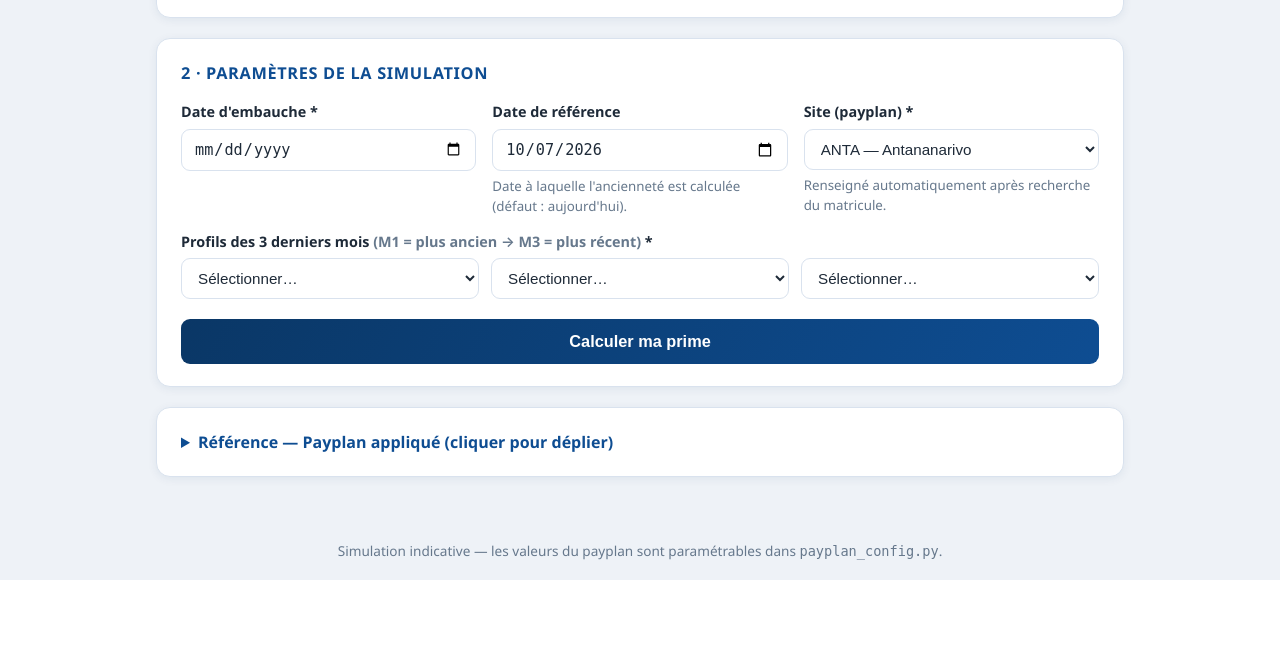
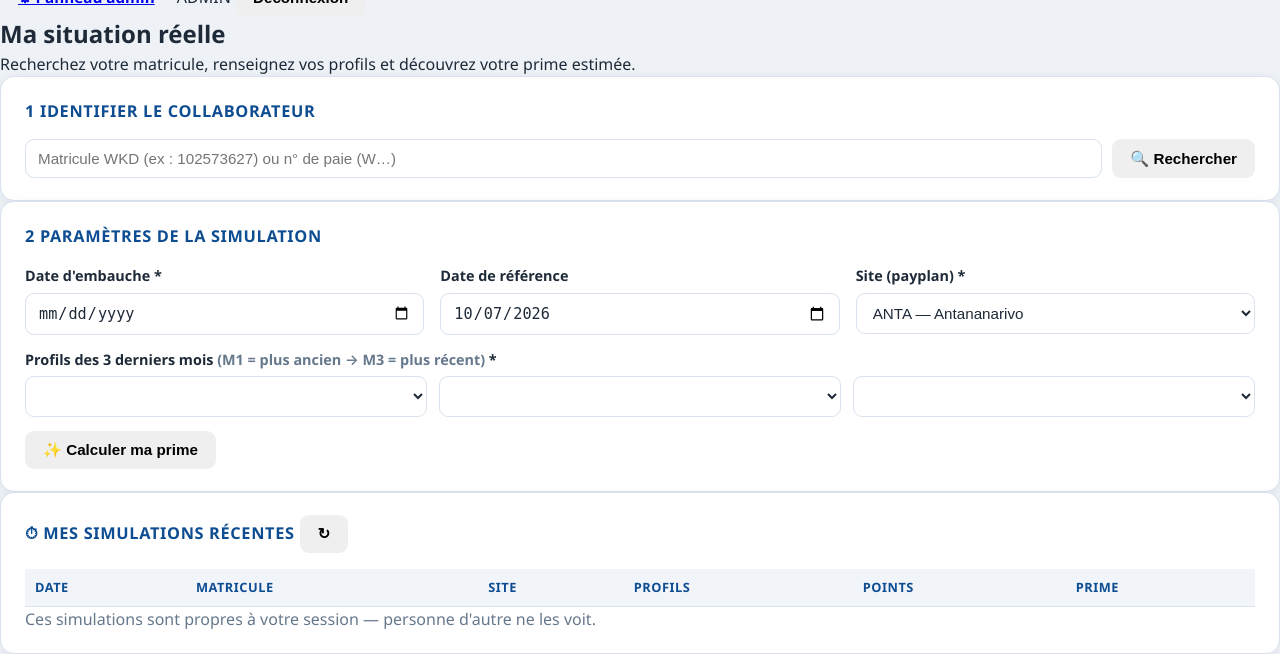
Before and after one commit to Sergio-stack10/Simulateur-Prime, a Flask app: page / in a window 1280 px wide. Shown: the part 327-981 px from the top of the page. Before the commit the page ends 907 px from the top, so only its background shows below. Run offline with Flask 3, Linux system fonts and the light colour scheme; the visitor is signed in with stand-in values (Sample User, id 1); data that the repository does not hold is empty.

Commit message:
Update index.html

```diff
--- a/templates/index.html
+++ b/templates/index.html
@@ -1,62 +1,56 @@
 <!DOCTYPE html>
 <html lang="fr">
 <head>
-  <meta charset="UTF-8" />
-  <meta name="viewport" content="width=device-width, initial-scale=1" />
-  <title>Calculateur Prime de Régularité — Espace Collaborateur</title>
-  <link rel="stylesheet" href="{{ url_for('static', filename='css/style.css') }}" />
+  <meta charset="UTF-8"/>
+  <meta name="viewport" content="width=device-width, initial-scale=1"/>
+  <title>SimuPrime — Simulateur de prime</title>
+  <link rel="icon" type="image/svg+xml" href="{{ url_for('static', filename='img/logo.svg') }}"/>
+  <link rel="stylesheet" href="{{ url_for('static', filename='css/style.css') }}"/>
 </head>
-<body>
-  <header class="app-header">
-    <h1>Calculateur Prime de Régularité</h1>
-    <p>ESPACE COLLABORATEUR — Ma situation réelle · recherche par matricule (Person Id)</p>
-  </header>
+<body class="app-page">
 
-  <main class="container">
+<nav class="topbar">
+  <div class="brand">
+    <img src="{{ url_for('static', filename='img/logo.svg') }}" alt="logo"/>
+    <span>SimuPrime</span>
+  </div>
+  <div class="topbar-actions">
+    {% if role == 'admin' %}<a class="btn btn-ghost btn-sm" href="/admin">⚙ Panneau admin</a>{% endif %}
+    <span class="badge-role">{{ 'ADMIN' if role == 'admin' else 'UTILISATEUR' }}</span>
+    <button id="btn-logout" class="btn btn-ghost btn-sm">Déconnexion</button>
+  </div>
+</nav>
 
-    <!-- ===== 1. Identification ===== -->
-    <section class="card">
-      <h2>1 · Identifier le collaborateur</h2>
+<main class="app-main">
+  <section class="hero reveal" style="--d:0s">
+    <h1>Ma situation réelle</h1>
+    <p>Recherchez votre matricule, renseignez vos profils et découvrez votre prime estimée.</p>
+  </section>
+
+  <section class="card reveal" style="--d:.08s">
+    <h2><span class="chip">1</span> Identifier le collaborateur</h2>
     <div class="search-bar">
       <input id="matricule" type="text" autocomplete="off"
-               placeholder="Matricule WKD / Person Id (ex : 102544211) ou n° de paie (W…)" />
-        <button id="btn-search" class="btn primary">Rechercher</button>
+             placeholder="Matricule WKD (ex : 102573627) ou n° de paie (W…)"/>
+      <button id="btn-search" class="btn btn-primary">🔍 Rechercher</button>
     </div>
     <div id="employee-result"></div>
-
-      <div class="upload-zone">
-        <span class="muted">Mettre à jour l'extraction ACTIF :</span>
-        <input id="file-actif" type="file" accept=".xlsx,.xls" />
-        <button id="btn-upload" class="btn ghost">Charger</button>
-        <span id="upload-status" class="muted"></span>
-      </div>
   </section>
 
-    <!-- ===== 2. Paramètres ===== -->
-    <section class="card">
-      <h2>2 · Paramètres de la simulation</h2>
-
+  <section class="card reveal" style="--d:.16s">
+    <h2><span class="chip">2</span> Paramètres de la simulation</h2>
     <div class="grid-3">
-        <div class="field">
-          <label for="hire-date">Date d'embauche *</label>
-          <input id="hire-date" type="date" />
-        </div>
-        <div class="field">
-          <label for="reference-date">Date de référence</label>
-          <input id="reference-date" type="date" />
-          <small class="muted">Date à laquelle l'ancienneté est calculée (défaut : aujourd'hui).</small>
-        </div>
-        <div class="field">
-          <label for="site">Site (payplan) *</label>
+      <div class="field"><label for="hire-date">Date d'embauche *</label>
+        <input id="hire-date" type="date"/></div>
+      <div class="field"><label for="reference-date">Date de référence</label>
+        <input id="reference-date" type="date"/></div>
+      <div class="field"><label for="site">Site (payplan) *</label>
         <select id="site">
           <option value="ANTA">ANTA — Antananarivo</option>
           <option value="TMM">TMM — Tamatave</option>
           <option value="AUTRE">AUTRE</option>
-          </select>
-          <small class="muted">Renseigné automatiquement après recherche du matricule.</small>
+        </select></div>
     </div>
-      </div>
-
     <div class="field">
       <label>Profils des 3 derniers mois <span class="muted">(M1 = plus ancien → M3 = plus récent)</span> *</label>
       <div class="profile-row">
@@ -65,26 +59,25 @@
         <select class="profile" data-month="M3"></select>
       </div>
     </div>
-
-      <button id="btn-calculate" class="btn primary big">Calculer ma prime</button>
+    <button id="btn-calculate" class="btn btn-primary btn-block btn-lg">✨ Calculer ma prime</button>
   </section>
 
-    <!-- ===== 3. Résultat ===== -->
   <section class="card" id="result-card" hidden></section>
 
-    <!-- ===== Référence payplan ===== -->
-    <section class="card">
-      <details>
-        <summary>Référence — Payplan appliqué (cliquer pour déplier)</summary>
-        <div id="payplan-table"></div>
-      </details>
+  <section class="card reveal" style="--d:.24s">
+    <h2><span class="chip">⏱</span> Mes simulations récentes
+      <button id="btn-refresh-sims" class="btn btn-ghost btn-sm" style="margin-left:auto">↻</button></h2>
+    <div class="table-wrap">
+      <table class="table">
+        <thead><tr><th>Date</th><th>Matricule</th><th>Site</th><th>Profils</th><th>Points</th><th>Prime</th></tr></thead>
+        <tbody id="my-sims-body"></tbody>
+      </table>
+    </div>
+    <p class="muted small">Ces simulations sont propres à votre session — personne d'autre ne les voit.</p>
   </section>
 </main>
 
-  <footer class="app-footer">
-    <p>Simulation indicative — les valeurs du payplan sont paramétrables dans <code>payplan_config.py</code>.</p>
-  </footer>
-
+<div id="toasts"></div>
 <script src="{{ url_for('static', filename='js/script.js') }}"></script>
 </body>
 </html>
```
Lines whose indentation alone changed are shown as unchanged.
